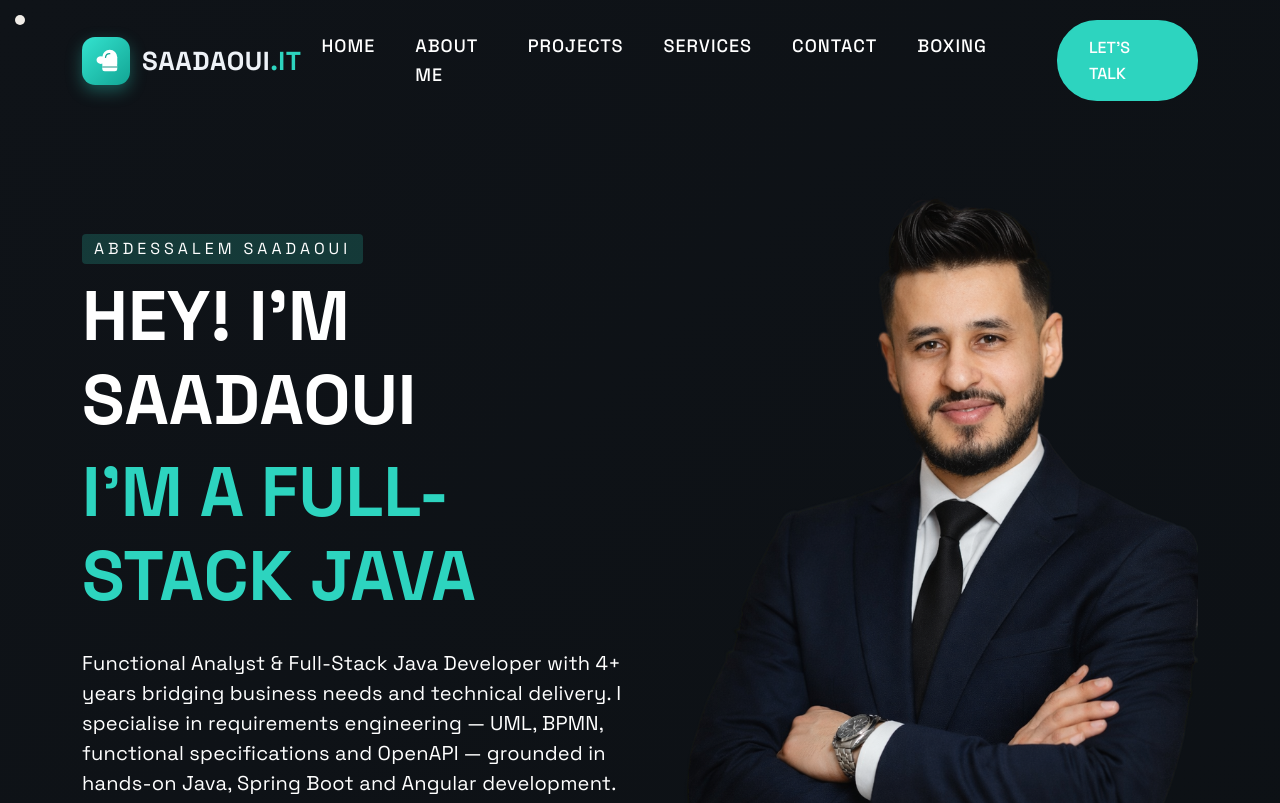
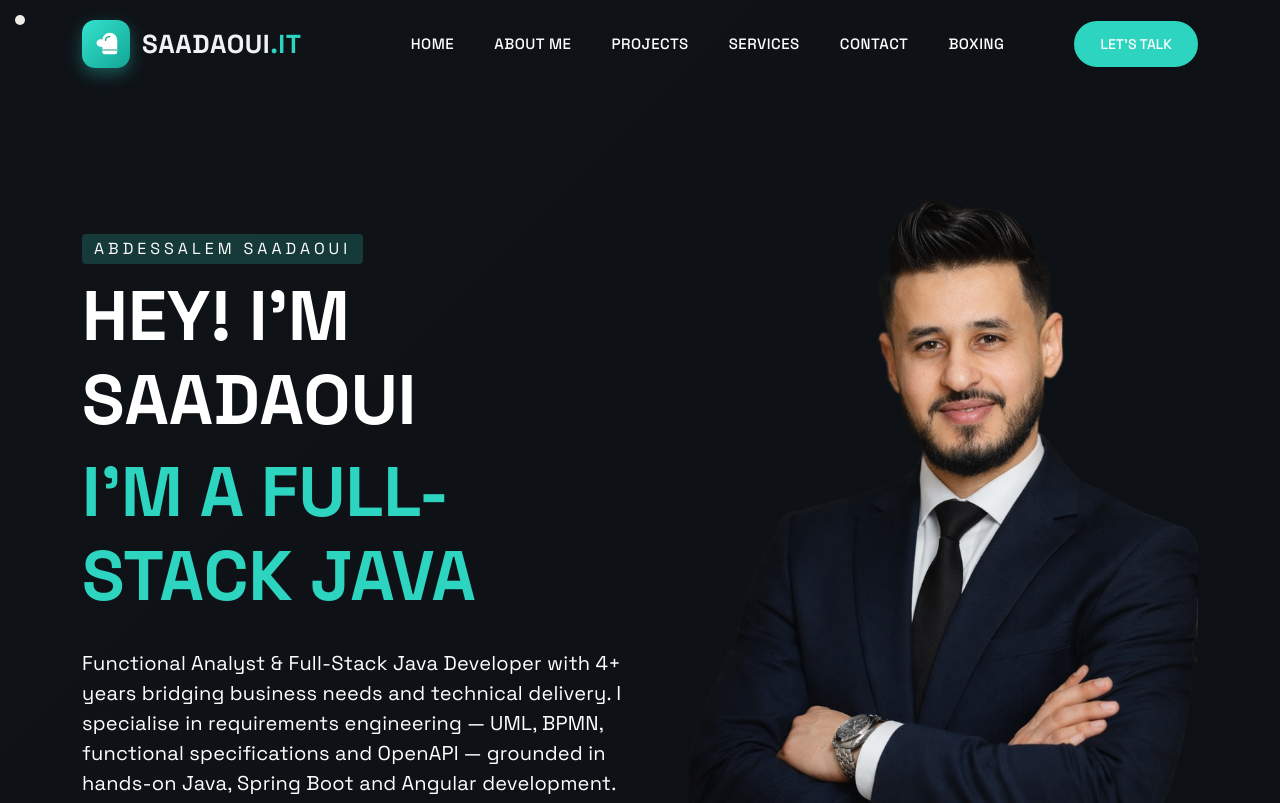
Before and after one commit to abdessalems/portfolio-website, a React (Create React App) app: page / in a window 1280 px wide. Shown: the top 803 px of the page. Built offline with nearby package versions, Linux system fonts and the light colour scheme.

Commit message:
Reduce header nav and button font size

```diff
--- a/src/scss/scss/_header.scss
+++ b/src/scss/scss/_header.scss
@@ -70,8 +70,8 @@
         padding: 8px 0;
         text-transform: uppercase;
         color: var(--px-white);
-        font-size: 18px;
-        letter-spacing: 1px;
+        font-size: 15px;
+        letter-spacing: 0.5px;
         font-weight: 500;
         position: relative;
         cursor: pointer;
@@ -156,6 +156,10 @@
       font-size: 22px;
     }
   }
+  .px-btn {
+    font-size: 14px;
+    padding: 10px 24px;
+  }
   &.menu-open {
     @include down-lg {
       .main-menu {
```
